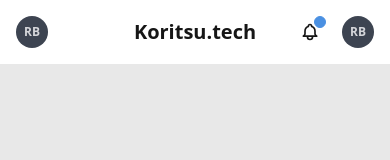
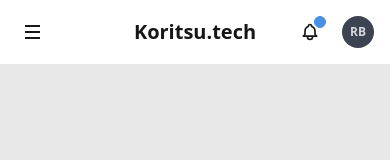
Before and after one commit to RyanBriggsDev/koritsu-tech, a React (Vite) app: page / in a window 390 px wide. Shown: the top 160 px of the page. Built offline with nearby package versions, Linux system fonts and the light colour scheme.

Commit message:
feat: hamburger menu refactor

```diff
--- a/src/components/layout/NavHamburger.tsx
+++ b/src/components/layout/NavHamburger.tsx
@@ -1,5 +1,6 @@
 import { useState, useEffect, useRef } from "react";
 import Button from "../small/Button";
+import NavHamburgerIcon from "./NavHamburgerIcon";
 import { Link } from "react-router-dom";
 
 interface NavHamburgerLink {
@@ -31,17 +32,17 @@ function NavHamburger() {
     return () => document.removeEventListener("mousedown", handleClickOutside);
   }, []);
 
+  const toggleMenu = () => {
+    setIsOpen(!isOpen);
+  };
+
   return (
     <div className="relative" ref={dropdownRef}>
       <Button
-        className="btn btn-ghost btn-circle"
-        onClick={() => setIsOpen(!isOpen)}
+        className="btn btn-ghost btn-circle p-1 w-12 h-12"
+        onClick={toggleMenu}
       >
-        <div className="avatar placeholder">
-          <div className="bg-neutral text-neutral-content w-8 rounded-full">
-            <span className="text-xs">RB</span>
-          </div>
-        </div>
+        <NavHamburgerIcon isActive={isOpen} />
       </Button>
       {isOpen && (
         <div className="absolute left-0 mt-3 w-48 rounded-md shadow-lg bg-base-100 ring-1 ring-base-content ring-opacity-5">
--- /dev/null
+++ b/src/components/layout/NavHamburgerIcon.tsx
@@ -0,0 +1,33 @@
+interface NavHamburgerIconProps {
+  isActive: boolean;
+  className?: string;
+}
+
+const NavHamburgerIcon: React.FC<NavHamburgerIconProps> = ({
+  isActive,
+  className = "",
+}) => {
+  return (
+    <div
+      className={`hamburger-icon flex flex-col justify-between w-[15px] h-[14px] ${className}`}
+    >
+      <div
+        className={`bar w-full h-[2px] bg-base-content transition-all duration-300 ease-in-out ${
+          isActive ? "rotate-45 translate-y-[6px]" : ""
+        }`}
+      ></div>
+      <div
+        className={`bar w-full h-[2px] bg-base-content transition-all duration-300 ease-in-out ${
+          isActive ? "opacity-0" : ""
+        }`}
+      ></div>
+      <div
+        className={`bar w-full h-[2px] bg-base-content transition-all duration-300 ease-in-out ${
+          isActive ? "-rotate-45 -translate-y-[6px]" : ""
+        }`}
+      ></div>
+    </div>
+  );
+};
+
+export default NavHamburgerIcon;
```
